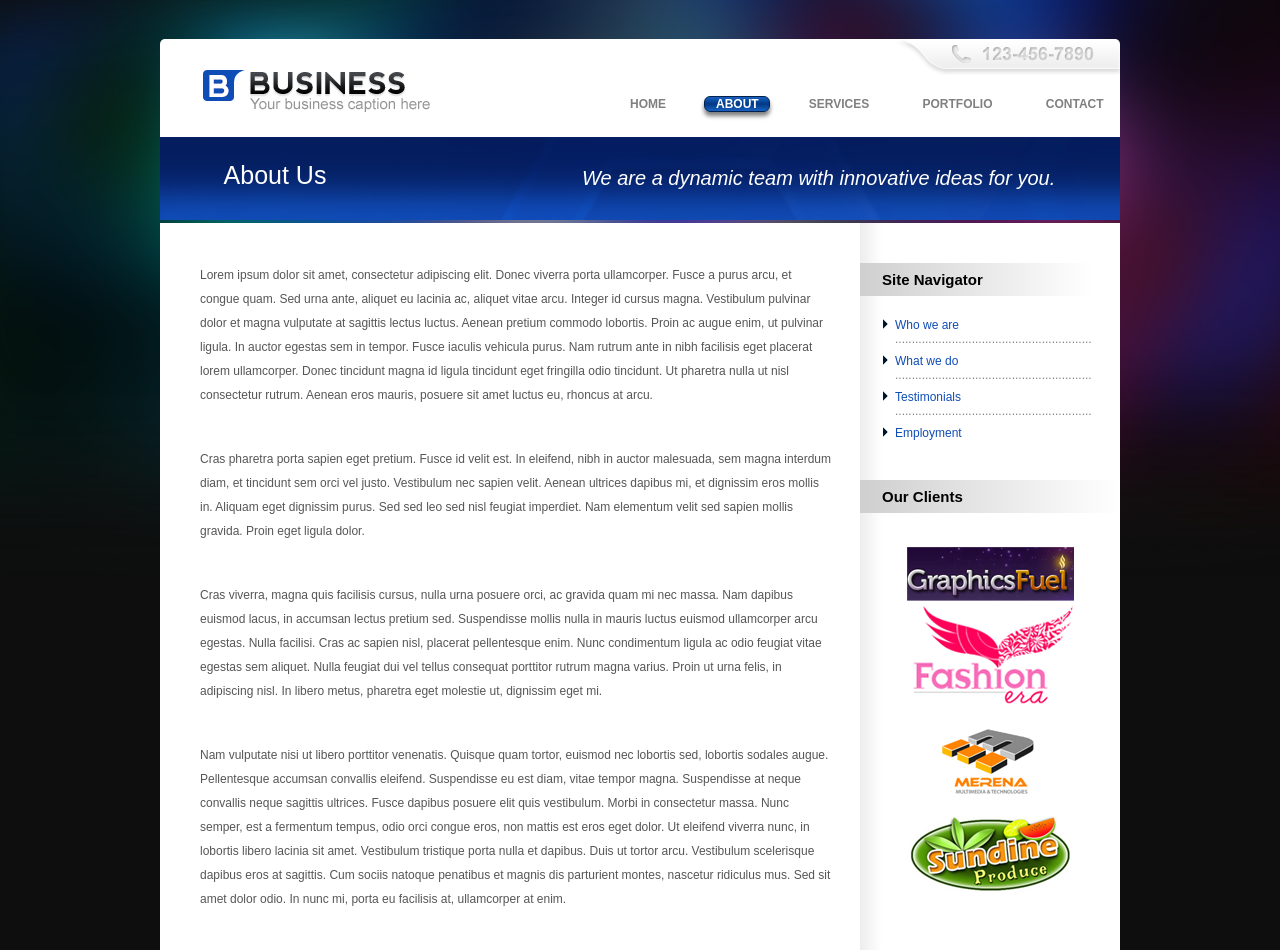
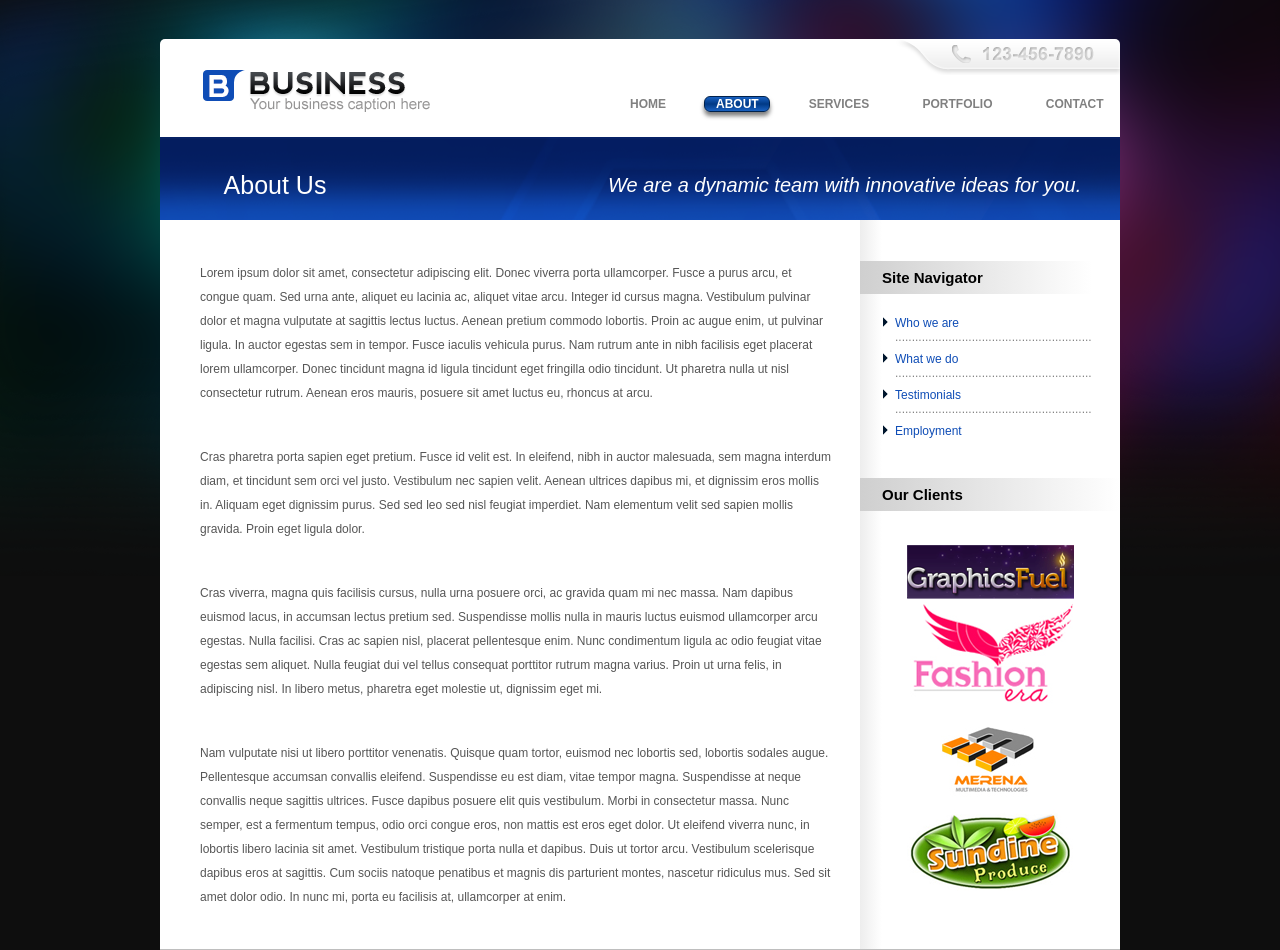
Before and after one commit to maks2020/test1, a PHP site: page /aboutus.html in a window 1280 px wide. Shown: the top 950 px of the page. Run offline with PHP 8.4, Linux system fonts and the light colour scheme.

Commit message:
change panel header and css about us

```diff
--- a/site/aboutus.html
+++ b/site/aboutus.html
@@ -40,9 +40,9 @@
 			</div> <!--end logo_nav-->
 
 			<div id="panel">
-				<img src="images/header_panel grad.png">
-					<p id="abus">About Us</p>
-					<p id="main_text">We are a dynamic team with innovative ideas for you.</p>
+			<!--	<img src="images/header_panel grad.png"> -->
+					<p><span id="about_us">About Us</span></p>
+					<p><span id="main_text">We are a dynamic team with innovative ideas for you.</span></p>
 			</div> <!--end panel-->
 
 		</header>
--- a/site/content.css
+++ b/site/content.css
@@ -17,6 +17,10 @@
 	padding: 40px 28px 0px 40px;
 }
 
+section p:first-child {
+	padding-top: 124px;
+}
+
 section p:last-child {
 	padding-bottom: 40px;
 }
--- a/site/header.css
+++ b/site/header.css
@@ -91,26 +91,28 @@
 }
 
 #panel {
-	position: relative;
+	width: 960px;
+	height: 84px;
+	background-image: url("images/header_panel grad.png");
+	background-repeat: no-repeat;
+	float: left;
 }
 
-#panel #abus {
+#about_us {
 	font-size: 25px;
 	color: #ffffff;
 	width: 150px;
-	position: absolute;
-	bottom: 33px;
-	left: 40px;
+	padding: 34px 0 0 40px;
+	float: left;
 }
-#panel #main_text {
+
+ #panel #main_text {
 	font-size: 20px;
 	font-weight: 100;
     font-style: italic;
-  	line-height: 1.2;
   	text-align: left;
 	color: #ffffff;
-	width: 500px;
-	position: absolute;
-	bottom: 33px;
-	right: 38px;
+	width: 475px;
+	padding: 37px 37px 0 0;
+	float: right;
 }
```
